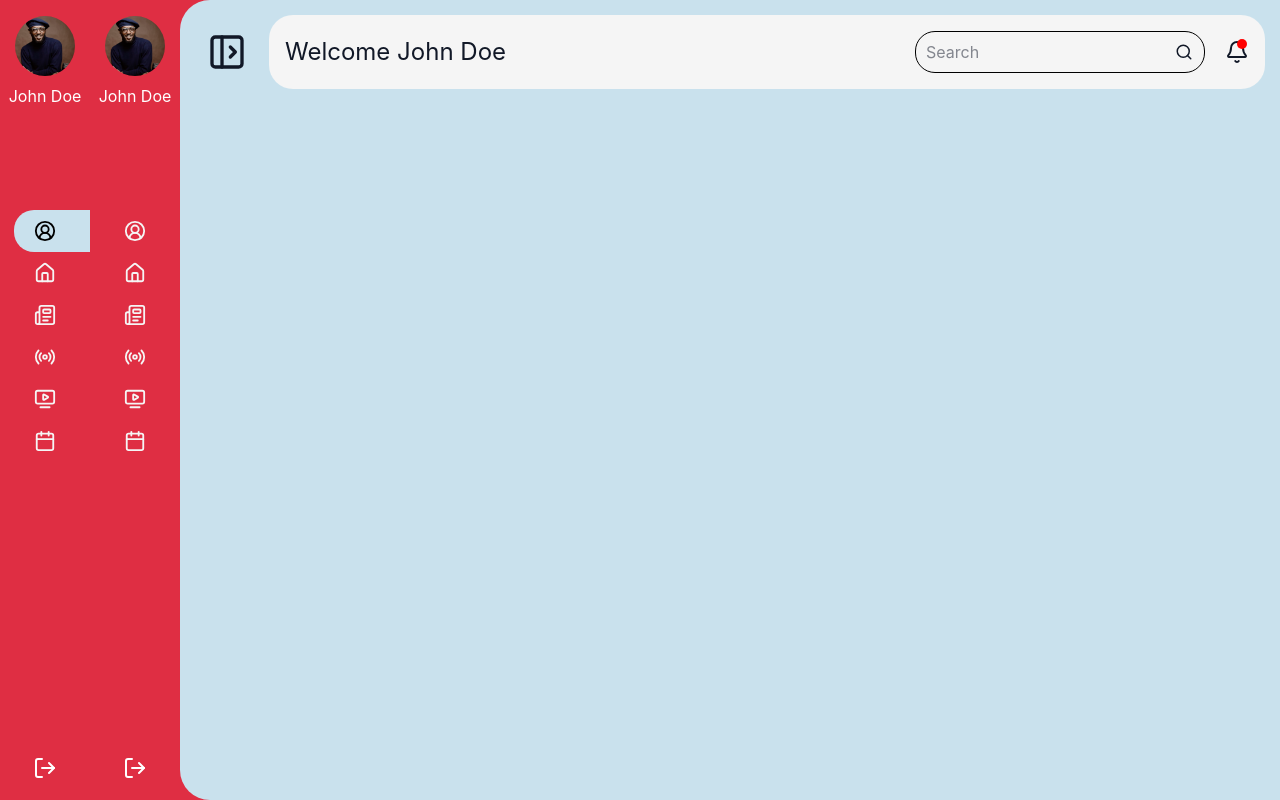
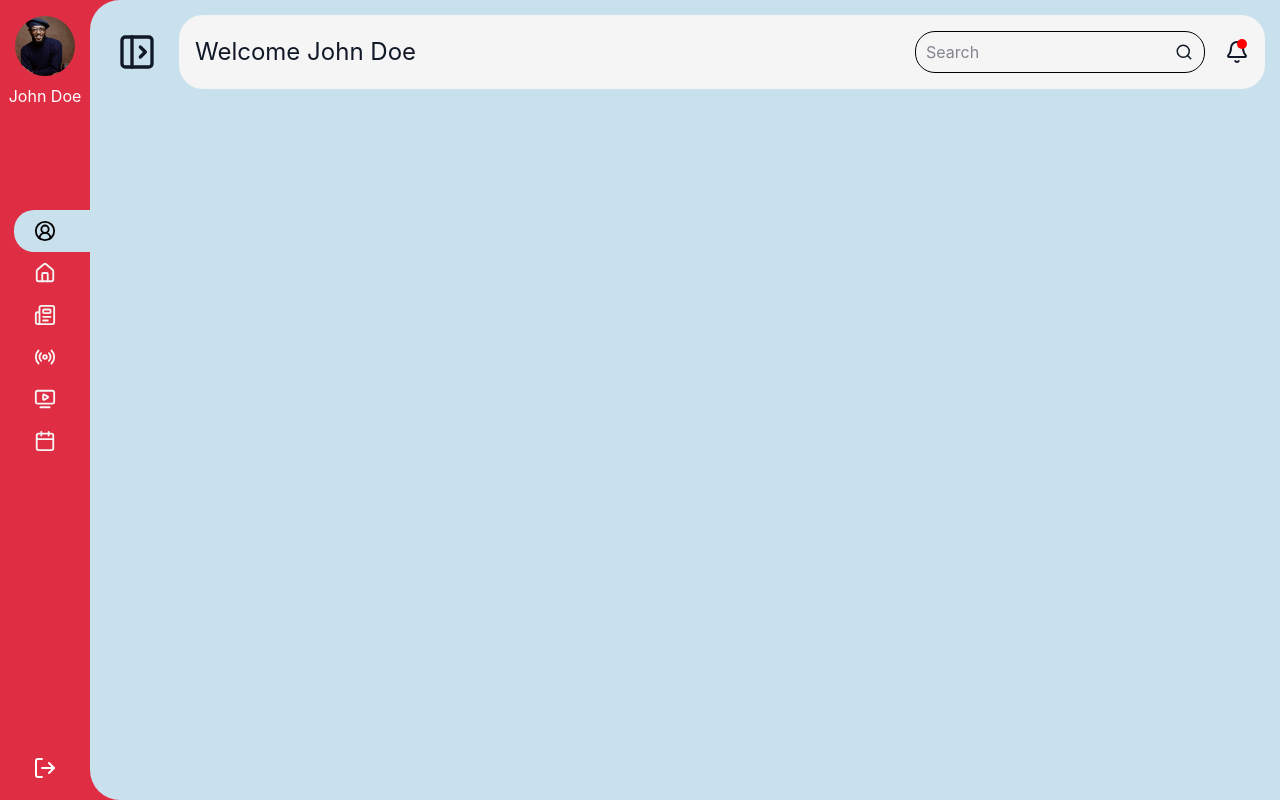
Before and after one commit to heri1223samuel/I-BC-HUB, a React (Vite) app: page / in a window 1280 px wide. Built offline with nearby package versions, Linux system fonts and the light colour scheme.

Commit message:
Delete the navigation pannel

```diff
--- a/src/pages/Home.tsx
+++ b/src/pages/Home.tsx
@@ -1,167 +1,20 @@
 import { Box, Button, Typography } from "@mui/material";
-import {
-  Bell,
-  Calendar,
-  CircleUserRound,
-  House,
-  LogOut,
-  Newspaper,
-  PanelLeftOpen,
-  PanelRightOpen,
-  Radio,
-  Search,
-  TvMinimalPlay,
-} from "lucide-react";
-import { useEffect, useState } from "react";
-import { Link } from "react-router-dom";
+import { Bell, PanelLeftOpen, PanelRightOpen, Search } from "lucide-react";
+import { useEffect } from "react";
 import { useThemeContext } from "../contexts/ThemeContext";
 
 export function Home() {
-  type NavItem = {
-    label: string;
-    path: string;
-    icon: React.ElementType;
-  };
-
-  // const [openLeftPannel, setOpenLeftPannel] = useState(setPannel);
-  const [openLeftPannel, setOpenLeftPannel] = useState<boolean>(() => {
-    const saved = localStorage.getItem("isMenuOpen");
-    return saved === "true";
-  });
-
-  // const to
-
-  const { t, media } = useThemeContext();
+  const { openNavigation, toggleNavigation } = useThemeContext();
 
   useEffect(() => {
     document.title = "User Profile";
   }, []);
 
-  const navItems: NavItem[] = [
-    { path: "/profile", label: t("Profile"), icon: CircleUserRound },
-    { path: "/home", label: t("Home"), icon: House },
-    { path: "/news", label: t("actu"), icon: Newspaper },
-    { path: "/live", label: t("live"), icon: Radio },
-    { path: "/emission", label: t("Emission"), icon: TvMinimalPlay },
-    { path: "/program", label: t("Programme"), icon: Calendar },
-  ];
-
   return (
     <div
       className="max-w-7xl mx-auto"
-      style={{ display: "flex", height: "100vh", background: "#df2e43" }}
+      style={{ display: "flex", height: "100vh" }}
     >
-      {/* LEFT PANEL */}
-      <div
-        style={{
-          // color: "white !important",
-          width: openLeftPannel ? "260px" : "90px",
-          transition: "width 1s ease-in-out",
-          background: "#df2e43",
-          display: "flex",
-          flexDirection: "column",
-          alignItems: "center",
-        }}
-      >
-        {/* PROFILE */}
-        <Box
-          sx={{
-            width: openLeftPannel ? 110 : 60,
-            height: openLeftPannel ? 110 : 60,
-            borderRadius: "50%",
-            overflow: "hidden",
-            marginTop: 2,
-            transition: "all 1s ease-in-out",
-          }}
-        >
-          <img
-            src={media.user}
-            alt="user"
-            style={{ width: "100%", height: "100%", objectFit: "cover" }}
-          />
-        </Box>
-
-        <Typography
-          sx={{
-            fontSize: openLeftPannel ? 28 : 16,
-            transition: "all 1s ease-in-out",
-            color: "#ffffff",
-            marginTop: 1,
-          }}
-        >
-          John Doe
-        </Typography>
-
-        <Typography
-          sx={{
-            opacity: openLeftPannel ? 1 : 0,
-            transform: openLeftPannel ? "translateY(0)" : "translateY(-10px)",
-            transition: "all 1s ease-in-out",
-            color: "#ffffff",
-          }}
-        >
-          Journaliste et chroniqueur
-        </Typography>
-
-        {/* NAV */}
-        <div
-          className="flex drt-column align-center"
-          style={{
-            marginTop: 30,
-            width: "100%",
-            fontSize: "19px",
-          }}
-        >
-          {navItems.map((item) => {
-            const Icon = item.icon;
-            return (
-              <Link
-                key={item.path}
-                to={item.path}
-                style={{
-                  display: "flex",
-                  alignItems: "center",
-                  gap: 10,
-                  padding: "10px 20px",
-                  color: "#f5f5f5",
-                  textDecoration: "none",
-                }}
-              >
-                <Icon size={22} />
-                <span
-                  style={{
-                    display: openLeftPannel ? "inherit" : "none",
-                    // transition: "display 1s ease-in-out",
-
-                    // opacity: openLeftPannel ? 1 : 0,
-                    transition: "all 1s ease-in-out",
-                  }}
-                >
-                  {item.label}
-                </span>
-              </Link>
-            );
-          })}
-        </div>
-
-        {/* LOGOUT */}
-        <Link
-          to="/"
-          style={{
-            marginTop: "auto",
-            marginBottom: 20,
-            display: "flex",
-            gap: 10,
-            color: "#ffffff",
-            fontSize: "19px",
-            textDecoration: "none",
-          }}
-        >
-          <LogOut />
-          {openLeftPannel && <span>Log Out</span>}
-        </Link>
-      </div>
-
       {/* RIGHT CONTENT */}
       <div
         style={{
@@ -181,11 +34,8 @@ export function Home() {
             gap: 10,
           }}
         >
-          <Button
-            sx={{ color: "inherit" }}
-            onClick={() => setOpenLeftPannel((p) => !p)}
-          >
-            {openLeftPannel ? (
+          <Button sx={{ color: "inherit" }} onClick={toggleNavigation}>
+            {openNavigation ? (
               <PanelRightOpen size={40} />
             ) : (
               <PanelLeftOpen size={40} />
```
